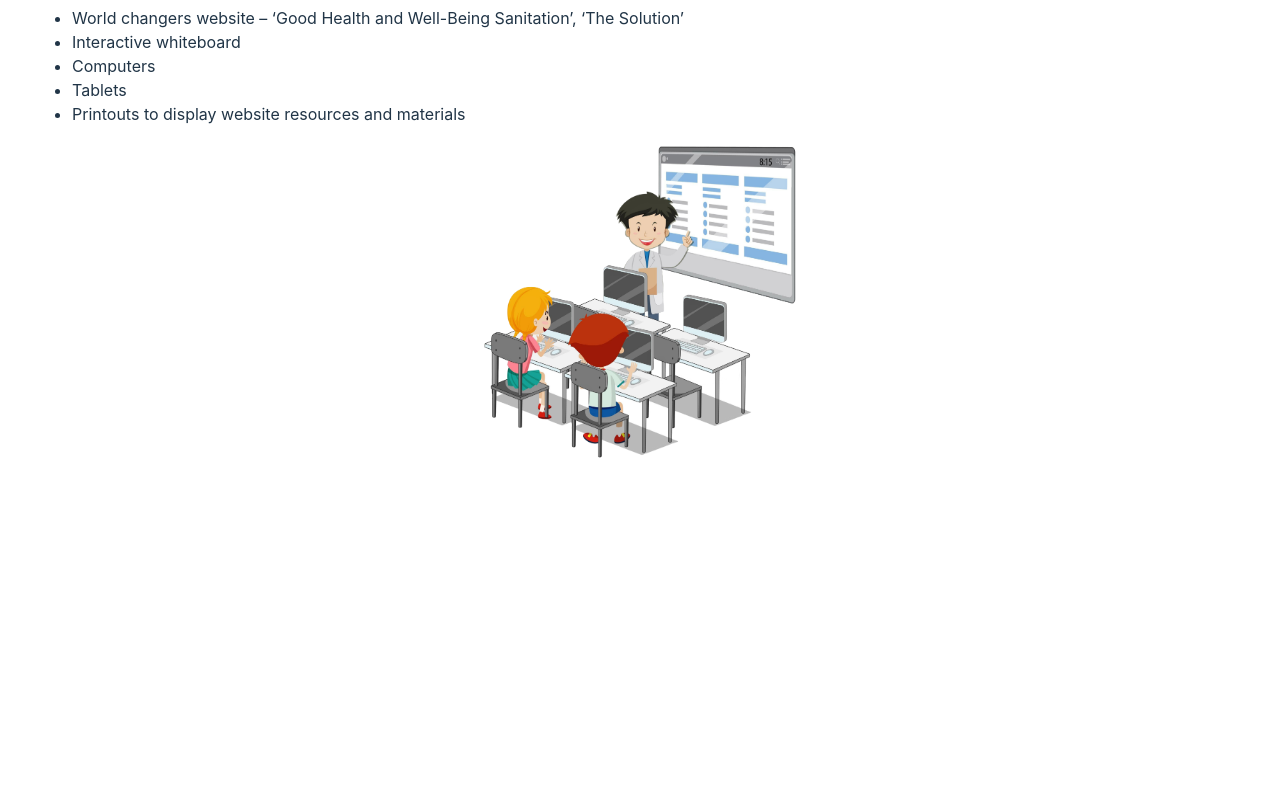
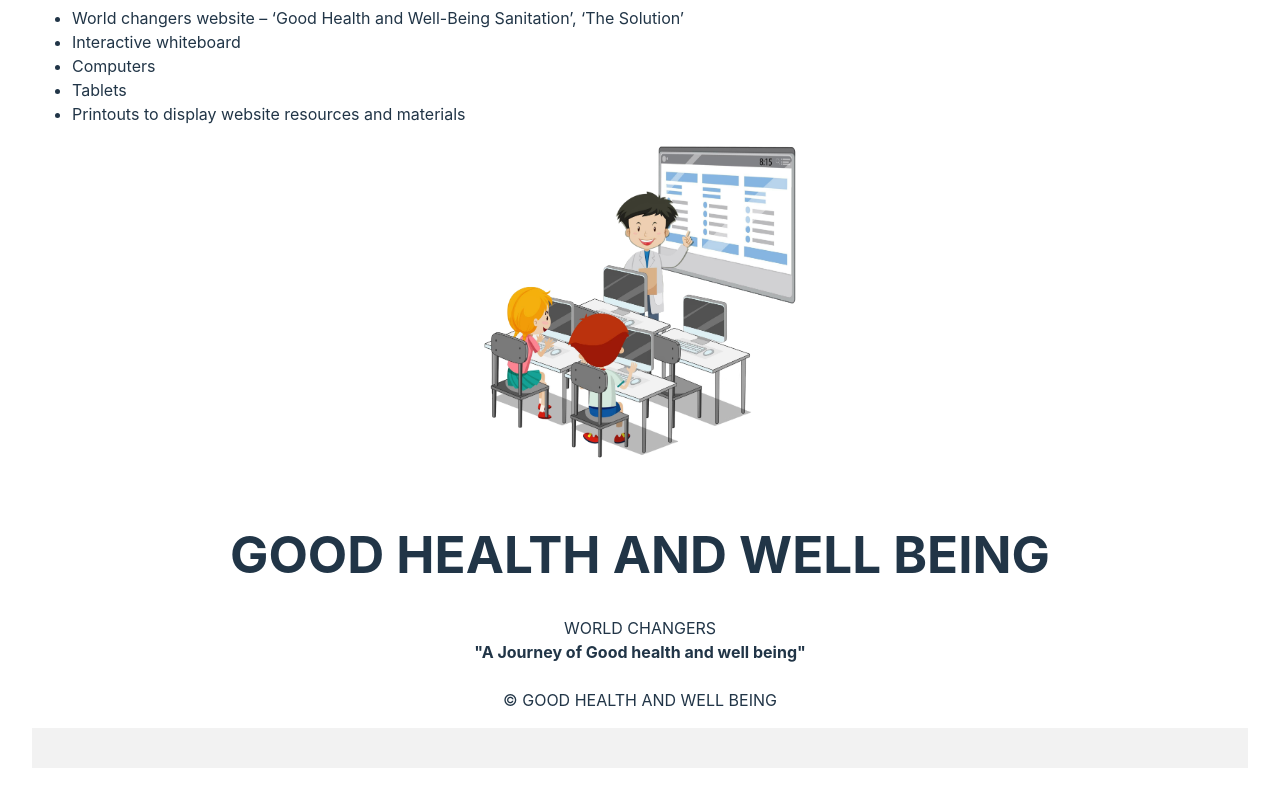
Before and after one commit to imarshdev/nasapresentation, a React (Vite) app: page / in a window 1280 px wide. Shown: the part 2053-2853 px from the top of the page. Before the commit the page ends 2553 px from the top, so only its background shows below. Built offline with nearby package versions, Linux system fonts and the light colour scheme.

Commit message:
some day

```diff
--- a/src/App.jsx
+++ b/src/App.jsx
@@ -243,6 +243,39 @@ function App() {
         <li>Printouts to display website resources and materials</li>
       </ul>
       <img src={classroom} style={{ width: "20rem", aspectRatio: "1/1" }} />
+
+      <br /><br />
+      <div>
+    <h1>GOOD HEALTH AND WELL BEING</h1>
+<p>
+    WORLD CHANGERS
+    <br />
+    <b>"A Journey of Good health and well being"</b>
+    {/* Your story here */}
+    <br />
+    <br />
+    &copy; GOOD HEALTH AND WELL BEING
+  </p>
+  <footer
+    style={{
+      backgroundColor: '#f2f2f2',
+      padding: '20px',
+      textAlign: 'center',
+    }}
+  >
+    <ul
+      style={{
+        listStyle: 'none',
+        margin: '0',
+        padding: '0',
+        backgroundColor: 'rgb(248, 142, 4)',
+      }}
+    >
+      {/* Add footer links here */}
+    </ul>
+  </footer>
+</div>
+
     </div>
   );
 }
```
